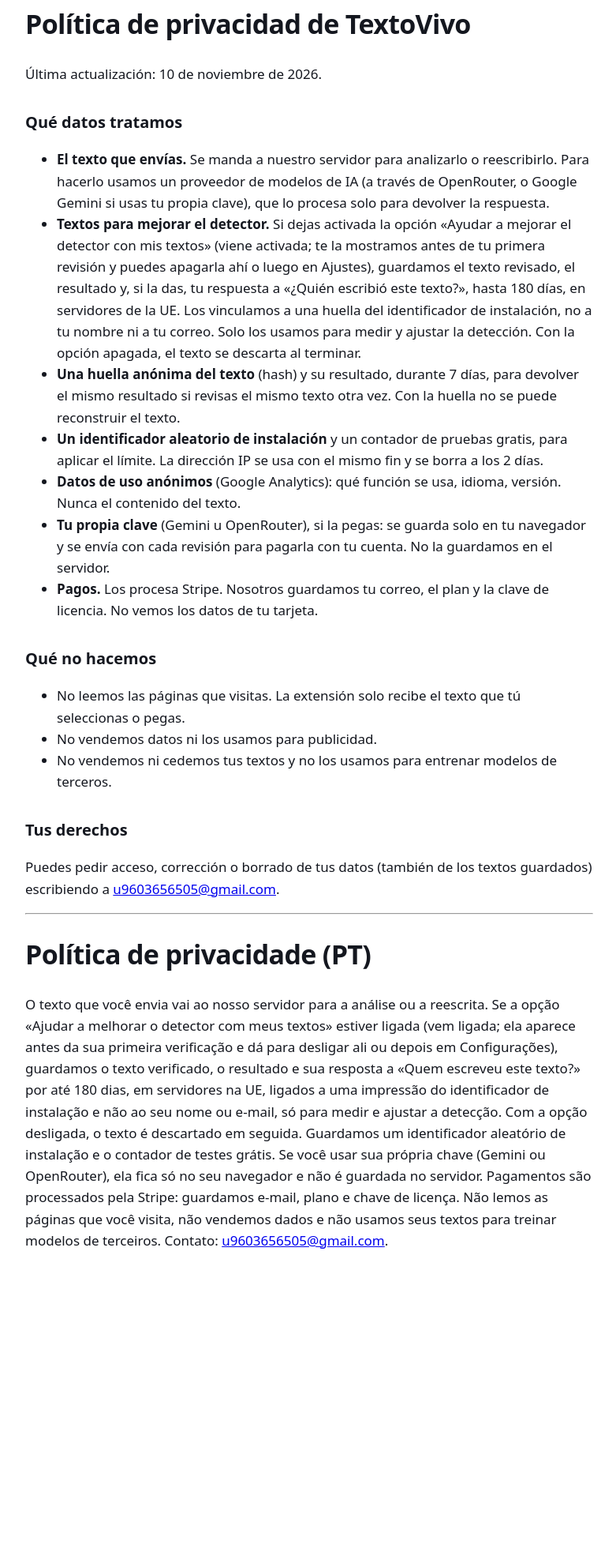
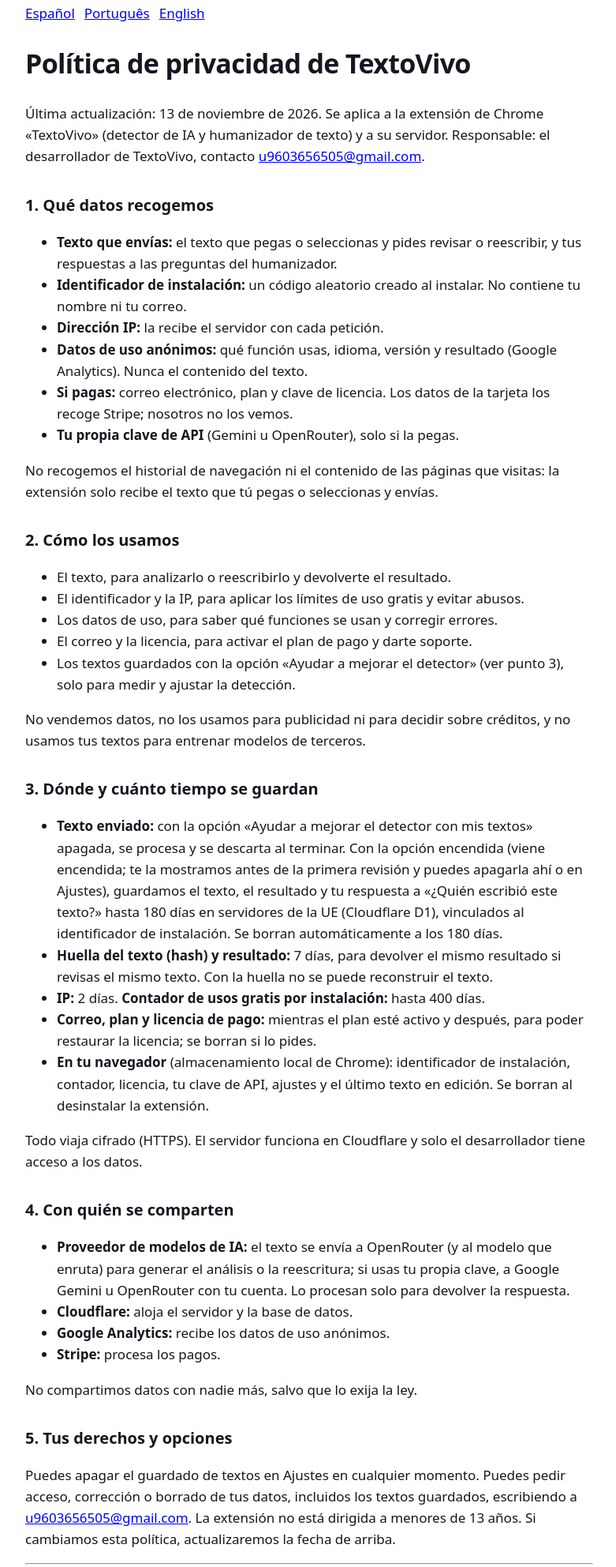
Before and after one commit to nazargulov/es, a plain HTML site: page detector-ia/privacidad.html in a window 1280 px wide. Shown: the part 37-2021 px from the top of the page at 79% size, without its empty margins (248-1029 px from the left). Before the commit the page ends 1661 px from the top, so only its background shows below. Drawn offline with Linux system fonts and the light colour scheme.

Commit message:
TextoVivo privacy: explicit collection/use/storage/sharing sections, ES/PT/EN

```diff
--- a/detector-ia/privacidad.html
+++ b/detector-ia/privacidad.html
@@ -1,23 +1,80 @@
 <!doctype html>
 <html lang="es"><head><meta charset="utf-8"><meta name="viewport" content="width=device-width,initial-scale=1"><title>Privacidad | TextoVivo</title>
-<style>body{font:17px/1.6 system-ui,sans-serif;max-width:720px;margin:40px auto;padding:0 20px;color:#14171f}h1{letter-spacing:-.02em}h2{margin-top:32px;font-size:20px}</style></head>
+<style>body{font:17px/1.6 system-ui,sans-serif;max-width:720px;margin:40px auto;padding:0 20px;color:#14171f}h1{letter-spacing:-.02em}h2{margin-top:32px;font-size:20px}nav a{margin-right:12px}</style></head>
 <body>
-<h1>Política de privacidad de TextoVivo</h1>
-<p>Última actualización: 10 de noviembre de 2026.</p>
-<h2>Qué datos tratamos</h2>
+<nav><a href="#es">Español</a><a href="#pt">Português</a><a href="#en">English</a></nav>
+
+<h1 id="es">Política de privacidad de TextoVivo</h1>
+<p>Última actualización: 13 de noviembre de 2026. Se aplica a la extensión de Chrome «TextoVivo» (detector de IA y humanizador de texto) y a su servidor. Responsable: el desarrollador de TextoVivo, contacto <a href="mailto:u9603656505@gmail.com">u9603656505@gmail.com</a>.</p>
+
+<h2>1. Qué datos recogemos</h2>
 <ul>
-<li><b>El texto que envías.</b> Se manda a nuestro servidor para analizarlo o reescribirlo. Para hacerlo usamos un proveedor de modelos de IA (a través de OpenRouter, o Google Gemini si usas tu propia clave), que lo procesa solo para devolver la respuesta.</li>
-<li><b>Textos para mejorar el detector.</b> Si dejas activada la opción «Ayudar a mejorar el detector con mis textos» (viene activada; te la mostramos antes de tu primera revisión y puedes apagarla ahí o luego en Ajustes), guardamos el texto revisado, el resultado y, si la das, tu respuesta a «¿Quién escribió este texto?», hasta 180 días, en servidores de la UE. Los vinculamos a una huella del identificador de instalación, no a tu nombre ni a tu correo. Solo los usamos para medir y ajustar la detección. Con la opción apagada, el texto se descarta al terminar.</li>
-<li><b>Una huella anónima del texto</b> (hash) y su resultado, durante 7 días, para devolver el mismo resultado si revisas el mismo texto otra vez. Con la huella no se puede reconstruir el texto.</li>
-<li><b>Un identificador aleatorio de instalación</b> y un contador de pruebas gratis, para aplicar el límite. La dirección IP se usa con el mismo fin y se borra a los 2 días.</li>
-<li><b>Datos de uso anónimos</b> (Google Analytics): qué función se usa, idioma, versión. Nunca el contenido del texto.</li>
-<li><b>Tu propia clave</b> (Gemini u OpenRouter), si la pegas: se guarda solo en tu navegador y se envía con cada revisión para pagarla con tu cuenta. No la guardamos en el servidor.</li>
-<li><b>Pagos.</b> Los procesa Stripe. Nosotros guardamos tu correo, el plan y la clave de licencia. No vemos los datos de tu tarjeta.</li>
+<li><b>Texto que envías:</b> el texto que pegas o seleccionas y pides revisar o reescribir, y tus respuestas a las preguntas del humanizador.</li>
+<li><b>Identificador de instalación:</b> un código aleatorio creado al instalar. No contiene tu nombre ni tu correo.</li>
+<li><b>Dirección IP:</b> la recibe el servidor con cada petición.</li>
+<li><b>Datos de uso anónimos:</b> qué función usas, idioma, versión y resultado (Google Analytics). Nunca el contenido del texto.</li>
+<li><b>Si pagas:</b> correo electrónico, plan y clave de licencia. Los datos de la tarjeta los recoge Stripe; nosotros no los vemos.</li>
+<li><b>Tu propia clave de API</b> (Gemini u OpenRouter), solo si la pegas.</li>
 </ul>
-<h2>Qué no hacemos</h2>
-<ul><li>No leemos las páginas que visitas. La extensión solo recibe el texto que tú seleccionas o pegas.</li><li>No vendemos datos ni los usamos para publicidad.</li><li>No vendemos ni cedemos tus textos y no los usamos para entrenar modelos de terceros.</li></ul>
-<h2>Tus derechos</h2>
-<p>Puedes pedir acceso, corrección o borrado de tus datos (también de los textos guardados) escribiendo a <a href="mailto:u9603656505@gmail.com">u9603656505@gmail.com</a>.</p>
-<hr><h1 id="pt">Política de privacidade (PT)</h1>
-<p>O texto que você envia vai ao nosso servidor para a análise ou a reescrita. Se a opção «Ajudar a melhorar o detector com meus textos» estiver ligada (vem ligada; ela aparece antes da sua primeira verificação e dá para desligar ali ou depois em Configurações), guardamos o texto verificado, o resultado e sua resposta a «Quem escreveu este texto?» por até 180 dias, em servidores na UE, ligados a uma impressão do identificador de instalação e não ao seu nome ou e-mail, só para medir e ajustar a detecção. Com a opção desligada, o texto é descartado em seguida. Guardamos um identificador aleatório de instalação e o contador de testes grátis. Se você usar sua própria chave (Gemini ou OpenRouter), ela fica só no seu navegador e não é guardada no servidor. Pagamentos são processados pela Stripe: guardamos e-mail, plano e chave de licença. Não lemos as páginas que você visita, não vendemos dados e não usamos seus textos para treinar modelos de terceiros. Contato: <a href="mailto:u9603656505@gmail.com">u9603656505@gmail.com</a>.</p>
+<p>No recogemos el historial de navegación ni el contenido de las páginas que visitas: la extensión solo recibe el texto que tú pegas o seleccionas y envías.</p>
+
+<h2>2. Cómo los usamos</h2>
+<ul>
+<li>El texto, para analizarlo o reescribirlo y devolverte el resultado.</li>
+<li>El identificador y la IP, para aplicar los límites de uso gratis y evitar abusos.</li>
+<li>Los datos de uso, para saber qué funciones se usan y corregir errores.</li>
+<li>El correo y la licencia, para activar el plan de pago y darte soporte.</li>
+<li>Los textos guardados con la opción «Ayudar a mejorar el detector» (ver punto 3), solo para medir y ajustar la detección.</li>
+</ul>
+<p>No vendemos datos, no los usamos para publicidad ni para decidir sobre créditos, y no usamos tus textos para entrenar modelos de terceros.</p>
+
+<h2>3. Dónde y cuánto tiempo se guardan</h2>
+<ul>
+<li><b>Texto enviado:</b> con la opción «Ayudar a mejorar el detector con mis textos» apagada, se procesa y se descarta al terminar. Con la opción encendida (viene encendida; te la mostramos antes de la primera revisión y puedes apagarla ahí o en Ajustes), guardamos el texto, el resultado y tu respuesta a «¿Quién escribió este texto?» hasta 180 días en servidores de la UE (Cloudflare D1), vinculados al identificador de instalación. Se borran automáticamente a los 180 días.</li>
+<li><b>Huella del texto (hash) y resultado:</b> 7 días, para devolver el mismo resultado si revisas el mismo texto. Con la huella no se puede reconstruir el texto.</li>
+<li><b>IP:</b> 2 días. <b>Contador de usos gratis por instalación:</b> hasta 400 días.</li>
+<li><b>Correo, plan y licencia de pago:</b> mientras el plan esté activo y después, para poder restaurar la licencia; se borran si lo pides.</li>
+<li><b>En tu navegador</b> (almacenamiento local de Chrome): identificador de instalación, contador, licencia, tu clave de API, ajustes y el último texto en edición. Se borran al desinstalar la extensión.</li>
+</ul>
+<p>Todo viaja cifrado (HTTPS). El servidor funciona en Cloudflare y solo el desarrollador tiene acceso a los datos.</p>
+
+<h2>4. Con quién se comparten</h2>
+<ul>
+<li><b>Proveedor de modelos de IA:</b> el texto se envía a OpenRouter (y al modelo que enruta) para generar el análisis o la reescritura; si usas tu propia clave, a Google Gemini u OpenRouter con tu cuenta. Lo procesan solo para devolver la respuesta.</li>
+<li><b>Cloudflare:</b> aloja el servidor y la base de datos.</li>
+<li><b>Google Analytics:</b> recibe los datos de uso anónimos.</li>
+<li><b>Stripe:</b> procesa los pagos.</li>
+</ul>
+<p>No compartimos datos con nadie más, salvo que lo exija la ley.</p>
+
+<h2>5. Tus derechos y opciones</h2>
+<p>Puedes apagar el guardado de textos en Ajustes en cualquier momento. Puedes pedir acceso, corrección o borrado de tus datos, incluidos los textos guardados, escribiendo a <a href="mailto:u9603656505@gmail.com">u9603656505@gmail.com</a>. La extensión no está dirigida a menores de 13 años. Si cambiamos esta política, actualizaremos la fecha de arriba.</p>
+
+<hr>
+<h1 id="pt">Política de privacidade do TextoVivo</h1>
+<p>Atualizada em 13 de novembro de 2026. Vale para a extensão do Chrome «TextoVivo» e o seu servidor. Contato: <a href="mailto:u9603656505@gmail.com">u9603656505@gmail.com</a>.</p>
+<h2>1. Dados que coletamos</h2>
+<p>O texto que você cola ou seleciona e envia, e suas respostas às perguntas; um identificador aleatório de instalação; o endereço IP; dados de uso anônimos (Google Analytics: função, idioma, versão, nunca o texto); se você paga, e-mail, plano e chave de licença (o cartão fica com a Stripe); sua própria chave de API, se você colar. Não coletamos o histórico nem o conteúdo das páginas que você visita.</p>
+<h2>2. Como usamos</h2>
+<p>O texto, para analisar ou reescrever; identificador e IP, para os limites de uso grátis; dados de uso, para corrigir erros; e-mail e licença, para ativar o plano e dar suporte; textos guardados com a opção ligada, só para medir e ajustar a detecção. Não vendemos dados, não usamos para publicidade e não usamos seus textos para treinar modelos de terceiros.</p>
+<h2>3. Onde e por quanto tempo</h2>
+<p>Com a opção «Ajudar a melhorar o detector com meus textos» desligada, o texto é descartado ao terminar. Ligada (vem ligada, aparece antes da primeira verificação e pode ser desligada ali ou em Configurações), guardamos texto, resultado e sua resposta a «Quem escreveu este texto?» por até 180 dias em servidores na UE (Cloudflare D1), apagados automaticamente. Hash do texto e resultado: 7 dias. IP: 2 dias. Contador de testes grátis: até 400 dias. E-mail, plano e licença: enquanto houver plano e depois, para restaurar a licença; apagados a pedido. No navegador ficam identificador, contador, licença, sua chave, configurações e o último texto em edição; somem ao desinstalar. Tudo trafega com HTTPS; só o desenvolvedor acessa os dados.</p>
+<h2>4. Com quem compartilhamos</h2>
+<p>OpenRouter e o modelo de IA que ele usa (ou Google Gemini / OpenRouter com a sua chave), só para gerar a resposta; Cloudflare (servidor e banco de dados); Google Analytics (uso anônimo); Stripe (pagamentos). Com mais ninguém, salvo exigência legal.</p>
+<h2>5. Seus direitos</h2>
+<p>Desligue o envio de textos em Configurações quando quiser. Peça acesso, correção ou exclusão dos seus dados por <a href="mailto:u9603656505@gmail.com">u9603656505@gmail.com</a>. Não é destinada a menores de 13 anos. Mudanças nesta política atualizam a data acima.</p>
+
+<hr>
+<h1 id="en">TextoVivo Privacy Policy</h1>
+<p>Last updated: November 13, 2026. Covers the «TextoVivo» Chrome extension and its server. Contact: <a href="mailto:u9603656505@gmail.com">u9603656505@gmail.com</a>.</p>
+<h2>1. Data we collect</h2>
+<p>Text you paste or select and submit, and your answers to the humanizer questions; a random install ID; your IP address; anonymous usage data (Google Analytics: feature, language, version, never the text); if you pay, email, plan and license key (card details are collected by Stripe, we never see them); your own API key, only if you paste one. We do not collect browsing history or the content of pages you visit.</p>
+<h2>2. How we use it</h2>
+<p>Text: to analyze or rewrite it and return the result. Install ID and IP: to enforce free-use limits and prevent abuse. Usage data: to see which features are used and fix bugs. Email and license: to activate the paid plan and provide support. Texts saved with the option on: only to measure and tune detection. We do not sell data, use it for advertising or creditworthiness, or use your texts to train third-party models.</p>
+<h2>3. Storage and retention</h2>
+<p>With «Help improve the detector with my texts» off, the text is discarded once processed. With it on (on by default, shown before your first check, can be turned off there or in Settings), we keep the text, result and your answer to «Who wrote this text?» for up to 180 days on EU servers (Cloudflare D1), deleted automatically. Text hash and result: 7 days. IP: 2 days. Free-use counter: up to 400 days. Email, plan and license: while the plan is active and afterwards to restore the license; deleted on request. In your browser (Chrome local storage): install ID, counter, license, your API key, settings and the last draft; removed when you uninstall. All traffic uses HTTPS; only the developer can access the data.</p>
+<h2>4. Sharing</h2>
+<p>OpenRouter and the AI model it routes to (or Google Gemini / OpenRouter under your own key), only to produce the response; Cloudflare (server and database); Google Analytics (anonymous usage); Stripe (payments). No one else, unless required by law.</p>
+<h2>5. Your rights and choices</h2>
+<p>Turn off text sharing in Settings any time. Request access, correction or deletion of your data at <a href="mailto:u9603656505@gmail.com">u9603656505@gmail.com</a>. Not directed at children under 13. Changes to this policy update the date above.</p>
 </body></html>
```
